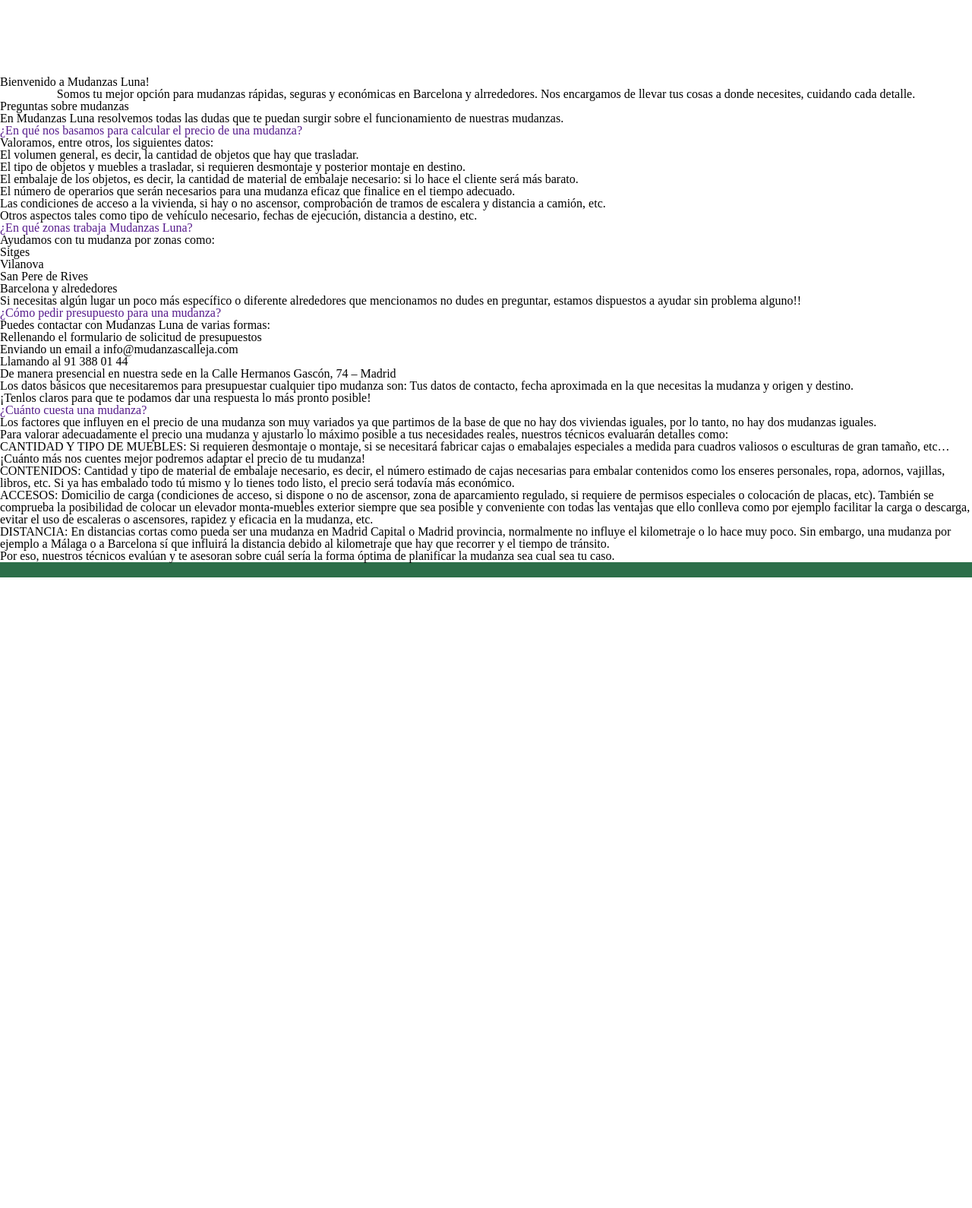
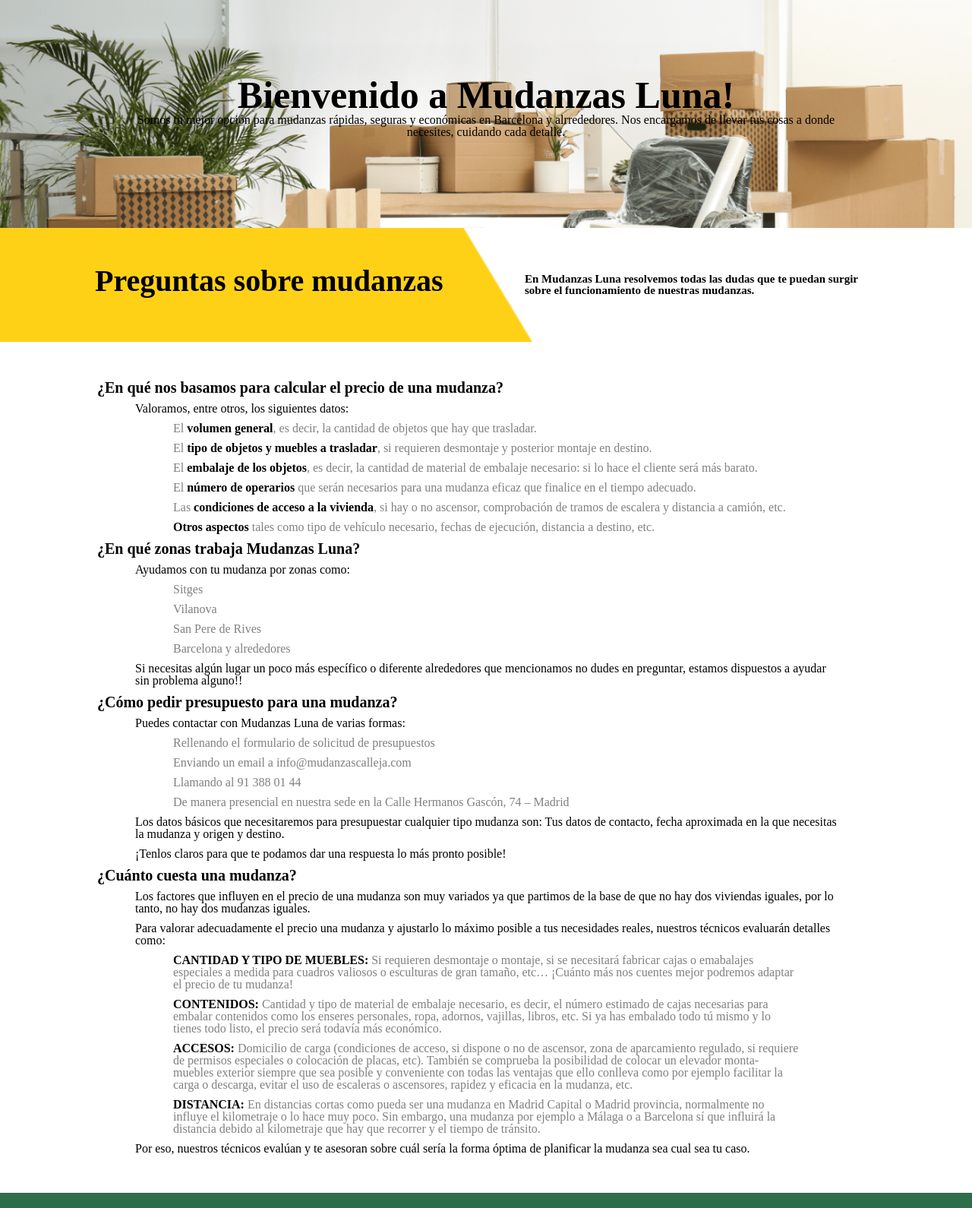
Before and after one commit to AdrianGF3/MudanzaLuna, a PHP site: page /apartados/nosotros.php in a window 1280 px wide. Shown: the part 66-1656 px from the top of the page at 76% size. Before the commit the page ends 826 px from the top, so only its background shows below. Run offline with PHP 8.4, Linux system fonts and the light colour scheme.

Commit message:
Se agregó contenido al apartado "nosotros"

```diff
--- a/apartados/nosotros.php
+++ b/apartados/nosotros.php
@@ -20,20 +20,23 @@
         </nav>
     </header>
     <main>
-        <section id="inicio2">
-            <div class="container2">
-                <div class="imgTitulo">
-                    <h2>Bienvenido a Mudanzas Luna!</h2>
-                    <p>Somos tu mejor opción para mudanzas rápidas, seguras y económicas en Barcelona y alrrededores. Nos encargamos de llevar tus cosas a donde necesites, cuidando cada detalle.</p>
+        <div id="imagenFondo">
+            <section id="inicio">
+                <div class="container">
+                    <div class="imgTitulo">
+                        <h2>Bienvenido a Mudanzas Luna!</h2>
+                        <p>Somos tu mejor opción para mudanzas rápidas, seguras y económicas en Barcelona y alrrededores. Nos encargamos de llevar tus cosas a donde necesites, cuidando cada detalle.</p>
+                    </div>
                 </div>
-            </div>
-        </section>
+            </section>
+        </div>
         <section class="FAQ1">
             <div class="PreguntaBloqueTitulo">
                 <h1>Preguntas sobre mudanzas</h1>
             </div>
             <div class="PreguntaBloqueTexto">
-                <p>En Mudanzas Luna resolvemos todas las dudas que te puedan surgir sobre el funcionamiento de nuestras mudanzas.</p>
+                <p>En Mudanzas Luna resolvemos todas las dudas que te puedan surgir <br>
+                    sobre el funcionamiento de nuestras mudanzas.</p>
             </div>
         </section>
         <section class="FAQ2">
--- a/css/main.css
+++ b/css/main.css
@@ -97,16 +97,16 @@ header nav ul li a:hover {
 }
 
 /*SECCION DE NOSOTROS TITULOS*/
-#inicio .containerTitulo h2 {
+#inicio .container h2 {
+    margin-top: 100px;
     text-align: center;
     font-size: 50px;
     font-weight: bold;
     color: rgb(0, 0, 0);
 }
-.container2 p{
+.container p{
     text-align: center;
 }
-
 
 #TituloPregunta a h3 {
     font-size: 15px;
@@ -138,3 +138,56 @@ footer {
     padding: 10px 20px;
     align-items: center;
 }
+
+#imagenFondo{
+    background-image: url(../img/camiones.png);
+    background-repeat: no-repeat;
+    background-size: cover;
+    height: 300px;
+    margin-top: -100px;
+}
+
+.FAQ1{
+    background-image: url(../img/elemento.PNG);
+    background-repeat: no-repeat;
+    background-size: cover;
+    height: 150px;
+    display: flex;
+    justify-content: space-between;
+}
+.PreguntaBloqueTitulo{
+    margin-top: 50px;
+    margin-left: 125px;
+    text-align: left;
+    font-size: 40px;
+    font-weight: bold;
+    color: rgb(0, 0, 0);
+}
+.PreguntaBloqueTexto{
+    margin-top: 60px;
+    text-align: left;
+    margin-right: 150px;
+    font-size: 15px;
+    font-weight: bold;
+    color: rgb(0, 0, 0);
+}
+.FAQ2{
+    width: 80%;
+    margin: 50px auto;
+}
+h3{
+    font-size: 20px;
+    font-weight: bold;
+    color: rgb(0, 0, 0);
+}
+.DesplegadoFAQ p{
+    margin: 10px 50px;
+}
+.DesplegadoFAQ li{
+    margin: 10px 100px;
+    color: gray;
+}
+.DesplegadoFAQ li strong{
+    font-weight: bold;
+    color: rgb(0, 0, 0);
+}
```
Also changed, not shown: img/elemento.PNG (added).
